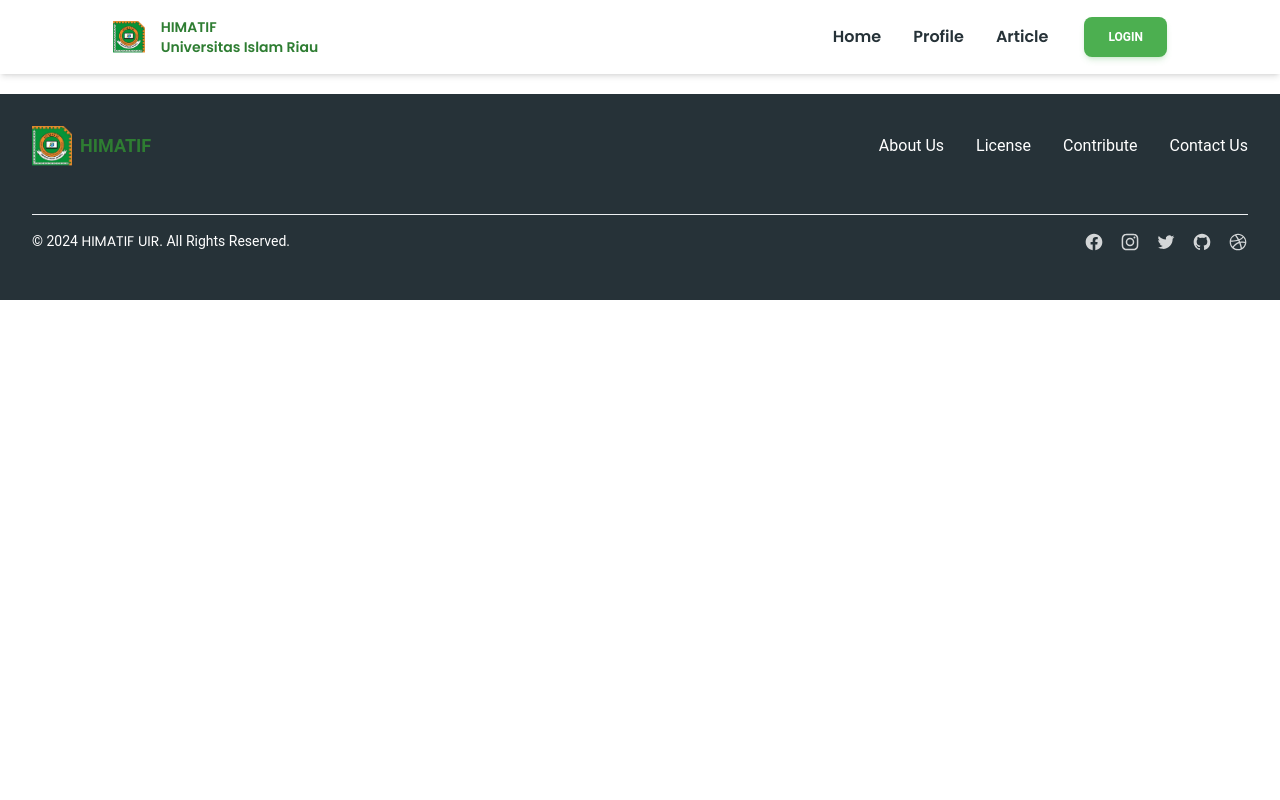
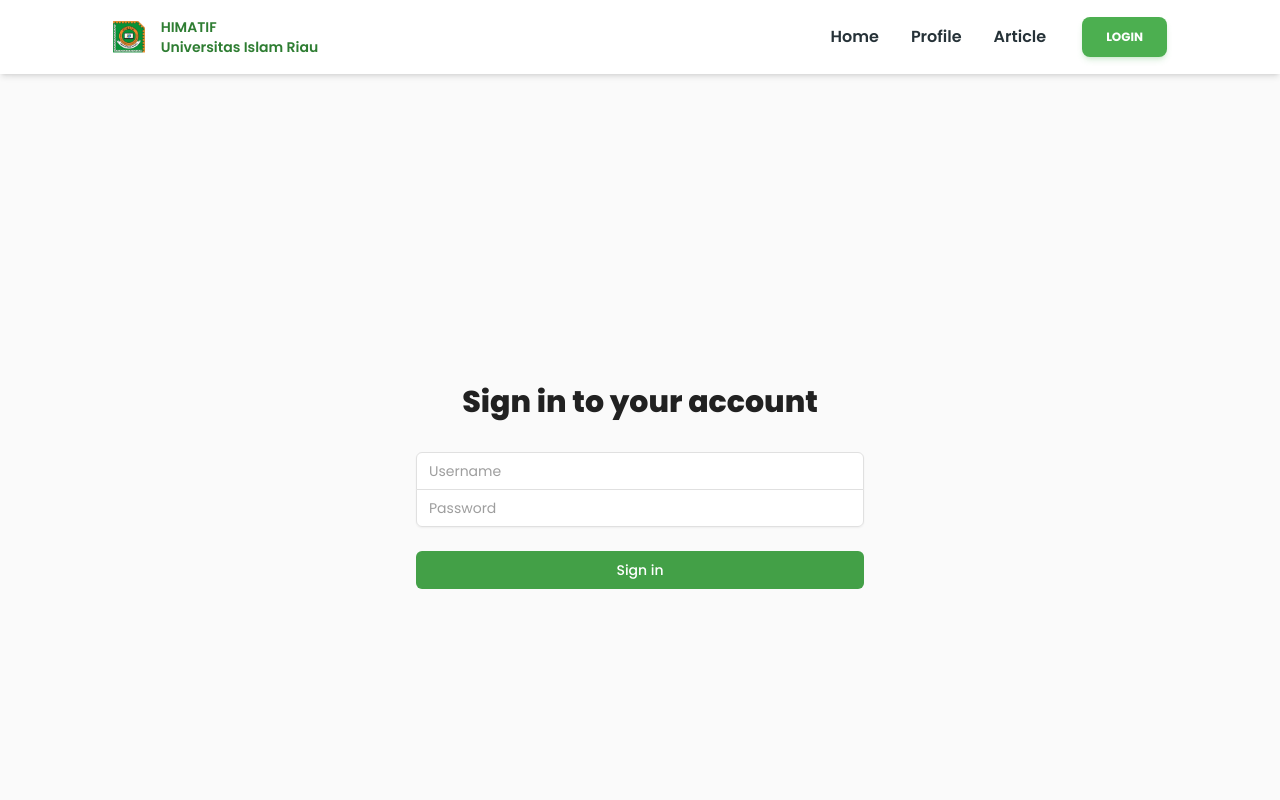
Before and after one commit to arifamsar/himatif_website, a React (Vite) app: page /login in a window 1280 px wide. Shown: the top 800 px of the page. Built offline with nearby package versions, Linux system fonts and the light colour scheme.

Commit message:
Update login functionality and add Login page

```diff
--- a/src/App.jsx
+++ b/src/App.jsx
@@ -1,23 +1,37 @@
 import NavBar from "./components/NavBar";
-import { Route, Routes } from "react-router-dom";
+import { Navigate, Route, Routes } from "react-router-dom";
 import Home from "./pages/Home";
 import Article from "./pages/Article";
 import Profile from "./pages/Profile";
+import Login from "./pages/Login";
 import Footer from "./components/Footer";
 import DetailArticle from "./pages/DetailArticle";
+import { createContext, useState } from "react";
+
+export const AuthContext = createContext();
 
 function App() {
+  const [isAuthenticated, setIsAuthenticated] = useState(false);
+
+  const login = () => {
+    setIsAuthenticated(true);
+  }
+
+  const logout = () => {
+    setIsAuthenticated(false);
+  }
   return (
-    <>
+    <AuthContext.Provider value={{ isAuthenticated, login, logout }}>
       <NavBar />
       <Routes>
         <Route path="/" element={<Home />} />
         <Route path="/profile" element={<Profile />} />
         <Route path="/article" element={<Article />} />
         <Route path="/article/:id" element={<DetailArticle />} />
+        <Route path="/login" element={isAuthenticated ? <Navigate to={"/"} /> : <Login />} />
       </Routes>
       <Footer />
-    </>
+    </AuthContext.Provider>
   );
 }
 
--- a/src/components/NavBar.jsx
+++ b/src/components/NavBar.jsx
@@ -11,6 +11,7 @@ export default function NavBar() {
   React.useEffect(() => {
     window.addEventListener("resize", () => window.innerWidth >= 960 && setOpenNav(false));
   }, []);
+
 
   const navList = (
     <ul className="mt-2 mb-4 flex flex-col gap-2 lg:mb-0 lg:mt-0 lg:flex-row lg:items-center lg:gap-6">
@@ -59,7 +60,7 @@ export default function NavBar() {
             <div className="mr-4 hidden lg:block">{navList}</div>
             <div className="flex items-center gap-x-1">
               <Button color="green" buttonType="filled" size="regular" ripple="light" className="hidden lg:block">
-                Login
+                <Link to="/login">Login</Link>
               </Button>
             </div>
             <IconButton variant="text" className="ml-auto h-6 w-6 text-inherit hover:bg-transparent focus:bg-transparent active:bg-transparent lg:hidden" ripple={false} onClick={() => setOpenNav(!openNav)}>
@@ -79,7 +80,7 @@ export default function NavBar() {
           {navList}
           <div className="flex items-center gap-x-1">
             <Button fullWidth variant="gradient" size="sm" className="" color="green" buttonType="filled">
-              <span>Sign in</span>
+              <Link to="/login">Login</Link>
             </Button>
           </div>
           </MobileNav>
--- /dev/null
+++ b/src/pages/Login.jsx
@@ -0,0 +1,85 @@
+import { useState } from 'react';
+
+function Login() {
+  const [username, setUsername] = useState('');
+  const [password, setPassword] = useState('');
+  const [errors, setErrors] = useState({});
+
+  const handleSubmit = (event) => {
+    event.preventDefault();
+    const newErrors = {};
+
+    if(!username) {
+      newErrors.username = 'Username is required!';
+    }
+
+    if(!password) {
+      newErrors.password = 'Password is required!';
+    }
+
+    if(Object.keys(newErrors).length > 0) {
+      setErrors(newErrors);
+      return;
+    }
+  };
+
+  return (
+    <div className="min-h-screen flex items-center justify-center bg-gray-50 py-12 px-4 sm:px-6 lg:px-8">
+      <div className="max-w-md w-full space-y-8">
+        <div>
+          <h2 className="mt-6 text-center text-3xl font-extrabold text-gray-900">
+            Sign in to your account
+          </h2>
+        </div>
+        <form className="mt-8 space-y-6" onSubmit={handleSubmit}>
+          <input type="hidden" name="remember" value="true" />
+          <div className="rounded-md shadow-sm -space-y-px">
+            <div>
+              <label htmlFor="username" className="sr-only">
+                Username
+              </label>
+              <input
+                id="username"
+                name="username"
+                type="text"
+                required
+                className="appearance-none rounded-none relative block w-full px-3 py-2 border border-gray-300 placeholder-gray-500 text-gray-900 rounded-t-md focus:outline-none focus:ring-green-500 focus:border-green-500 focus:z-10 sm:text-sm"
+                placeholder="Username"
+                value={username}
+                onChange={(e) => setUsername(e.target.value)}
+              />
+              {errors.username && <p className="text-red-500 text-xs italic">{errors.username}</p>}
+            </div>
+            <div>
+              <label htmlFor="password" className="sr-only">
+                Password
+              </label>
+              <input
+                id="password"
+                name="password"
+                type="password"
+                required
+                className="appearance-none rounded-none relative block w-full px-3 py-2 border border-gray-300 placeholder-gray-500 text-gray-900 rounded-b-md focus:outline-none focus:ring-green-500 focus:border-green-500 focus:z-10 sm:text-sm"
+                placeholder="Password"
+                value={password}
+                onChange={(e) => setPassword(e.target.value)}
+              />
+                {errors.password && <p className="text-red-500 text-xs italic">{errors.password}</p>}
+            </div>
+          </div>
+
+          <div>
+            <button
+              type="submit"
+              className="group relative w-full flex justify-center py-2 px-4 border border-transparent text-sm font-medium rounded-md text-white bg-green-600 hover:bg-green-700 focus:outline-none focus:ring-2 focus:ring-offset-2 focus:ring-green-500"
+            >
+              Sign in
+            </button>
+          </div>
+        </form>
+      </div>
+    </div>
+  );
+}
+
+export default Login;
```
